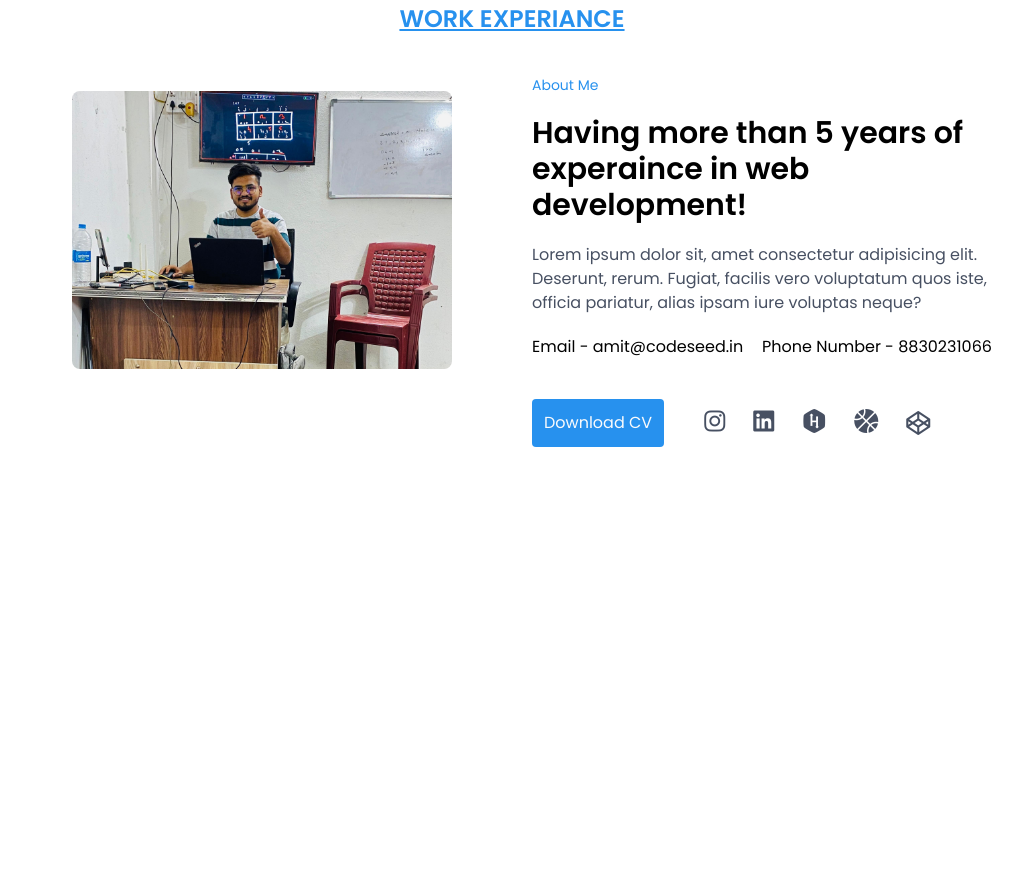
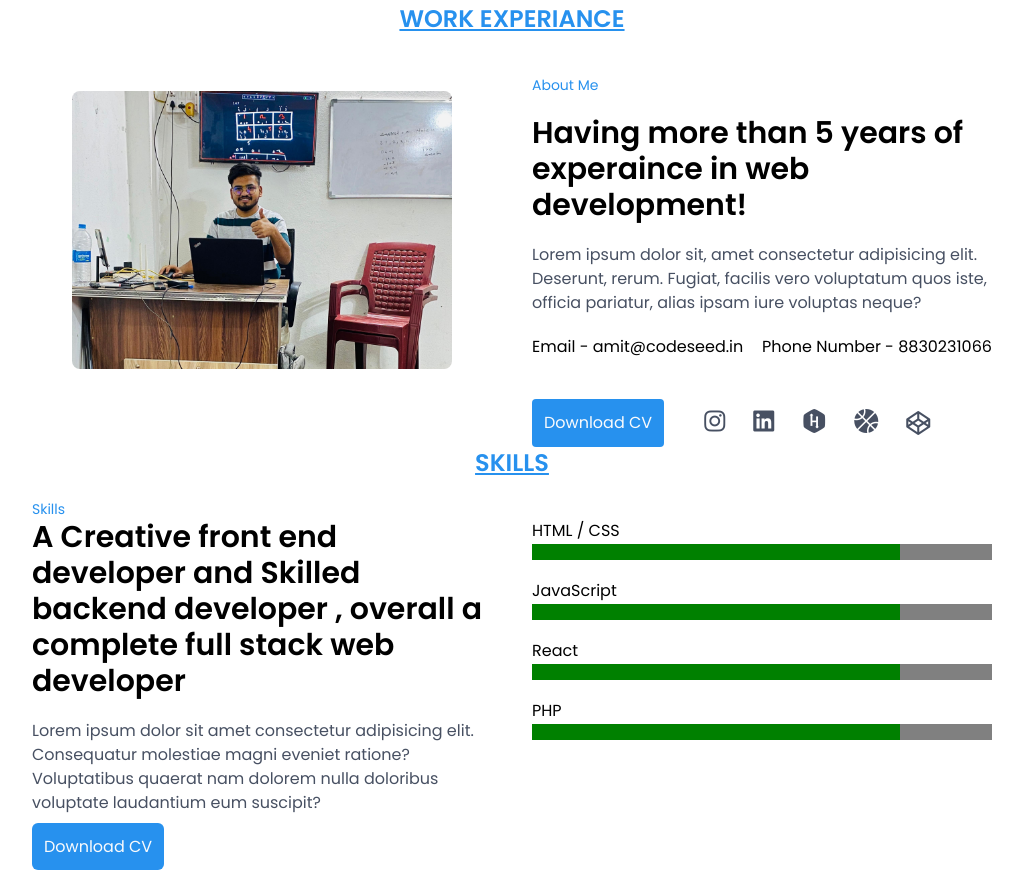
Before and after one commit to amitskasabe/amitkasabe, a website: page index.html in a window 1280 px wide. Shown: the part 857-1727 px from the top of the page, without its empty margins (128-1151 px from the left). Before the commit the page ends 1304 px from the top, so only its background shows below. Drawn offline with nearby package versions, Linux system fonts and the light colour scheme.

Commit message:
skills section is added

```diff
--- a/index.html
+++ b/index.html
@@ -134,7 +134,36 @@
     <!-- ========= experiance ends ======= -->
     <!-- ========= skills starts ======= -->
     <section id="skills">
+        <h2 class="text-center underline text-2xl font-semibold text-blue uppercase"> Skills </h2>
+        <div class="md:mx-40 mx-5 mt-5 ">
+            <h2 class="text-blue text-sm"> Skills </h2>
+            <div class="md:grid grid-cols-2 md:gap-10 ">
+                <div>
+                    <h2 class="text-3xl font-semibold text-black"> A Creative front end developer and Skilled backend developer , overall a complete full stack web developer</h2>
+                    <p class="text-darkblack mb-5 my-5">Lorem ipsum dolor sit amet consectetur adipisicing elit. Consequatur molestiae magni eveniet ratione? Voluptatibus quaerat nam dolorem nulla doloribus voluptate laudantium eum suscipit?</p>
+                    <a href="" class="p-3 bg-blue text-white rounded-md mt-5 my"> Download CV </a>
+                </div>
+                <div class="mt-10 md:mt-0">
+                    <div class="w-full ">
+                        <label for="file">HTML / CSS</label>
+                        <progress id="file" value="80" max="100" class="w-full rounded-md"> 32% </progress>
+                    </div>
+                    <div class="w-full md:mt-3">
+                        <label for="file">JavaScript</label>
+                        <progress id="file" value="80" max="100" class="w-full rounded-md"> 32% </progress>
+                    </div>
+                    <div class="w-full md:mt-3">
+                        <label for="file">React</label>
+                        <progress id="file" value="80" max="100" class="w-full rounded-md"> 32% </progress>
+                    </div>
+                    <div class="w-full md:mt-3">
+                        <label for="file">PHP</label>
+                        <progress id="file" value="80" max="100" class="w-full  rounded-md"> 32% </progress>
+                    </div>
 
+                </div>
+            </div>
+        </div>
     </section>
     <!-- ========= skills ends ======= -->
     <!-- ========= services starts ======= -->
```
Also changed, not shown: style.css.
